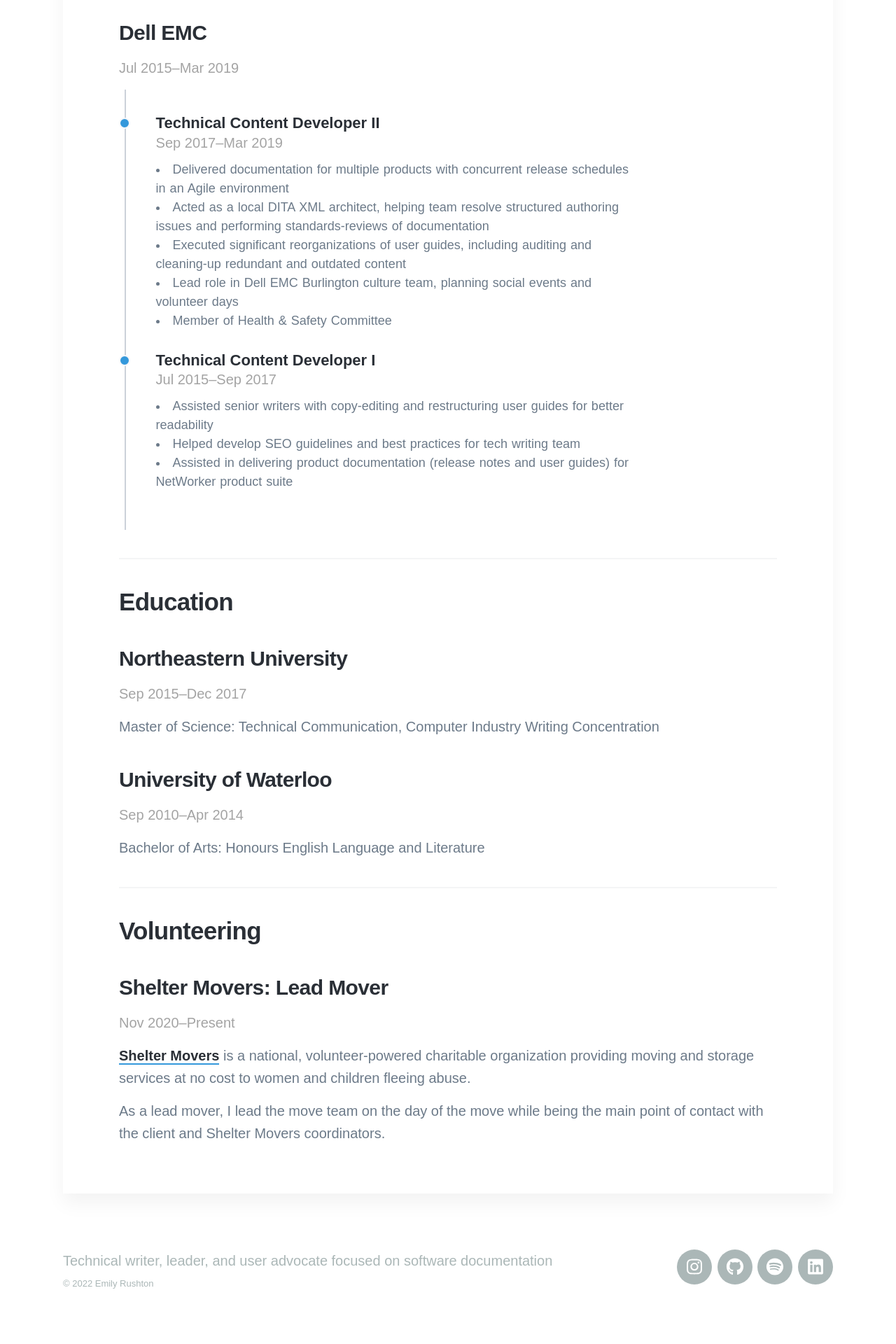
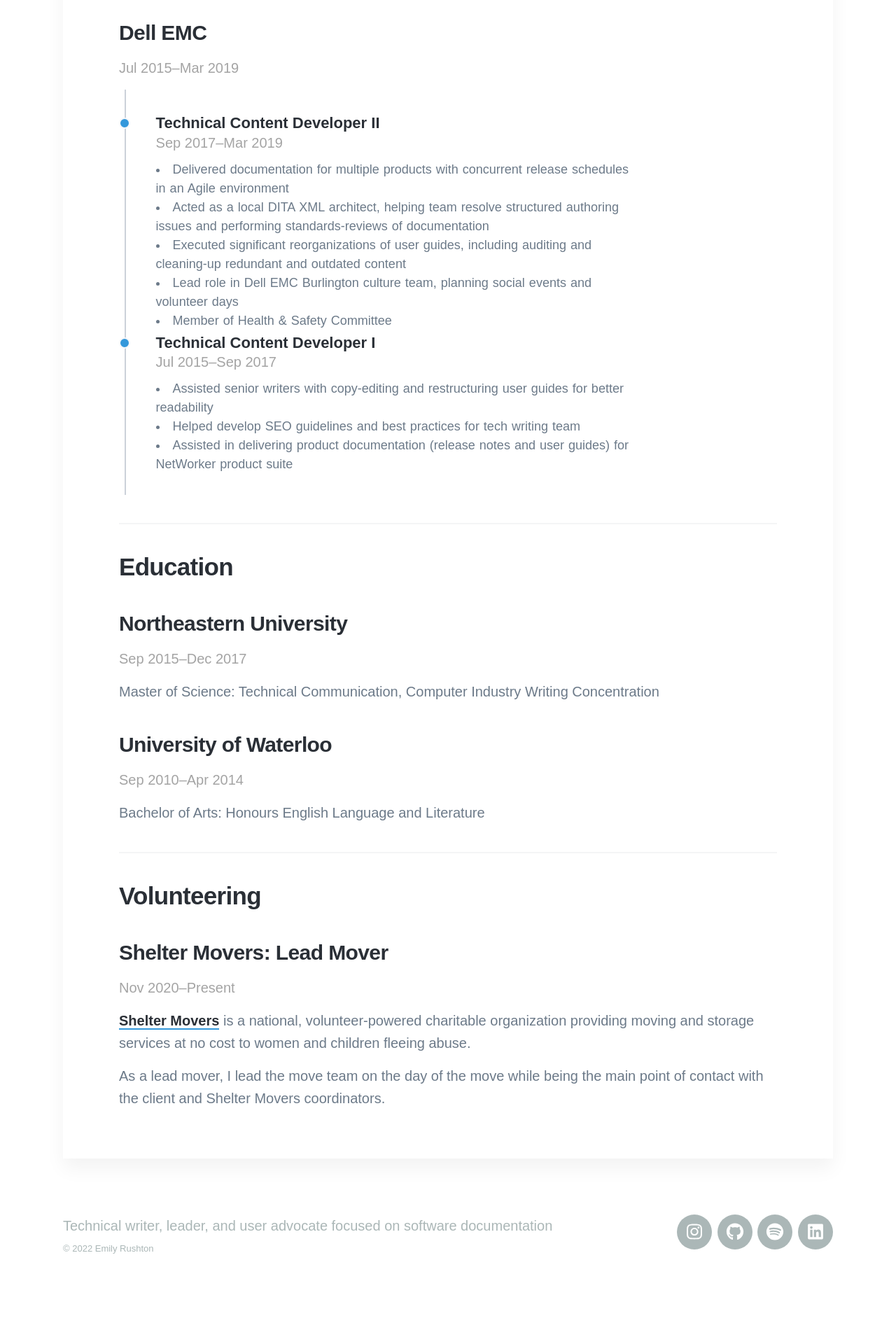
Before and after one commit to emilyrushton/emilyrushton.github.io, a Jekyll site: the page built from index.html, in a window 1280 px wide. Shown: the part 1929-3849 px from the top of the page at 70% size. Built offline with Jekyll 4.4.1, drawn with Linux system fonts in a browser that asks for light colours; nearby versions of some CDN libraries; some web fonts are replaced; after the commit the page ends 3799 px from its top, so only the background shows below that.

Commit message:
Update custom.css

```diff
--- a/css/custom.css
+++ b/css/custom.css
@@ -27,10 +27,6 @@
    z-index: 1
 }
 
-.timeline-container:last-child {
-   margin-bottom: 0px;
-}
-
 .timeline-block {
    display: -webkit-box;
    display: -webkit-flex;
@@ -42,6 +38,10 @@
    justify-content: space-between;
    clear: both;
    margin-bottom: 25px;
+}
+
+.timeline-container:last-child .timeline-block {
+   margin-bottom: 0px;
 }
 
 .timeline-block-right {
```
